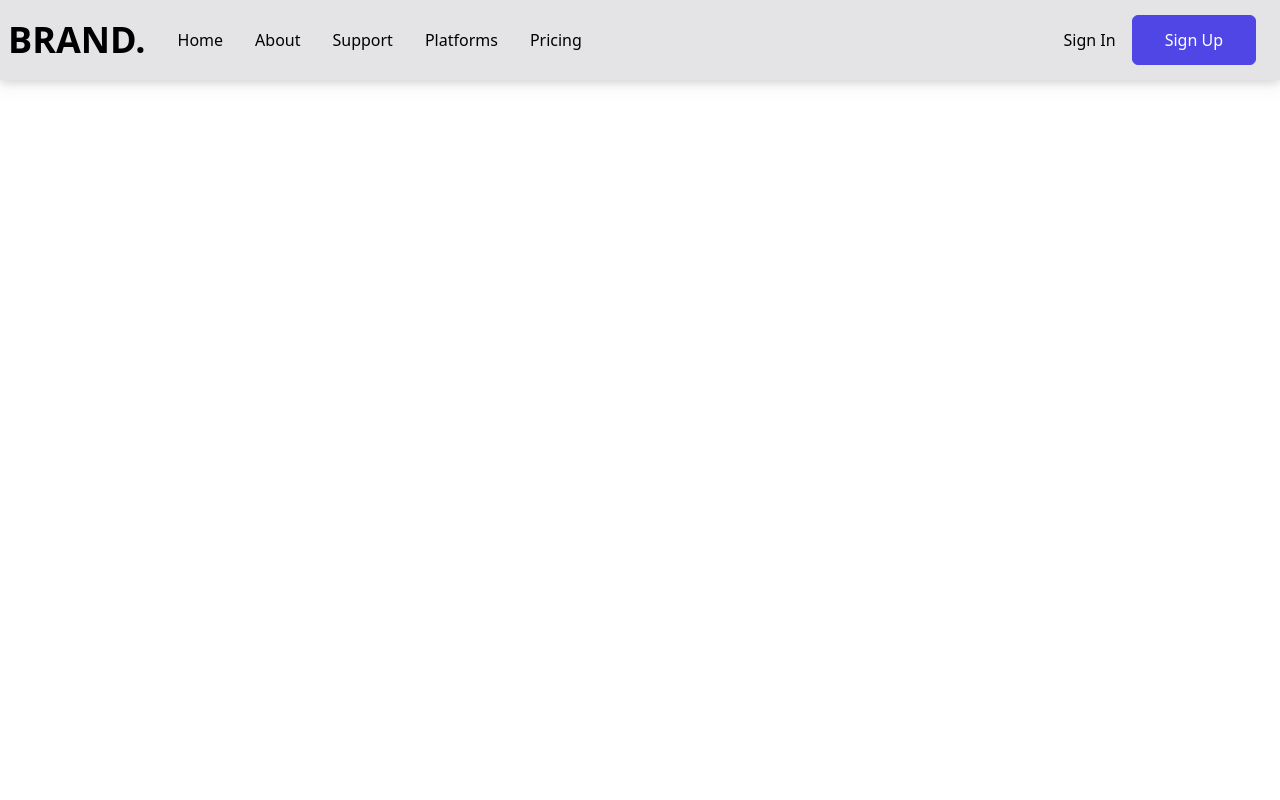
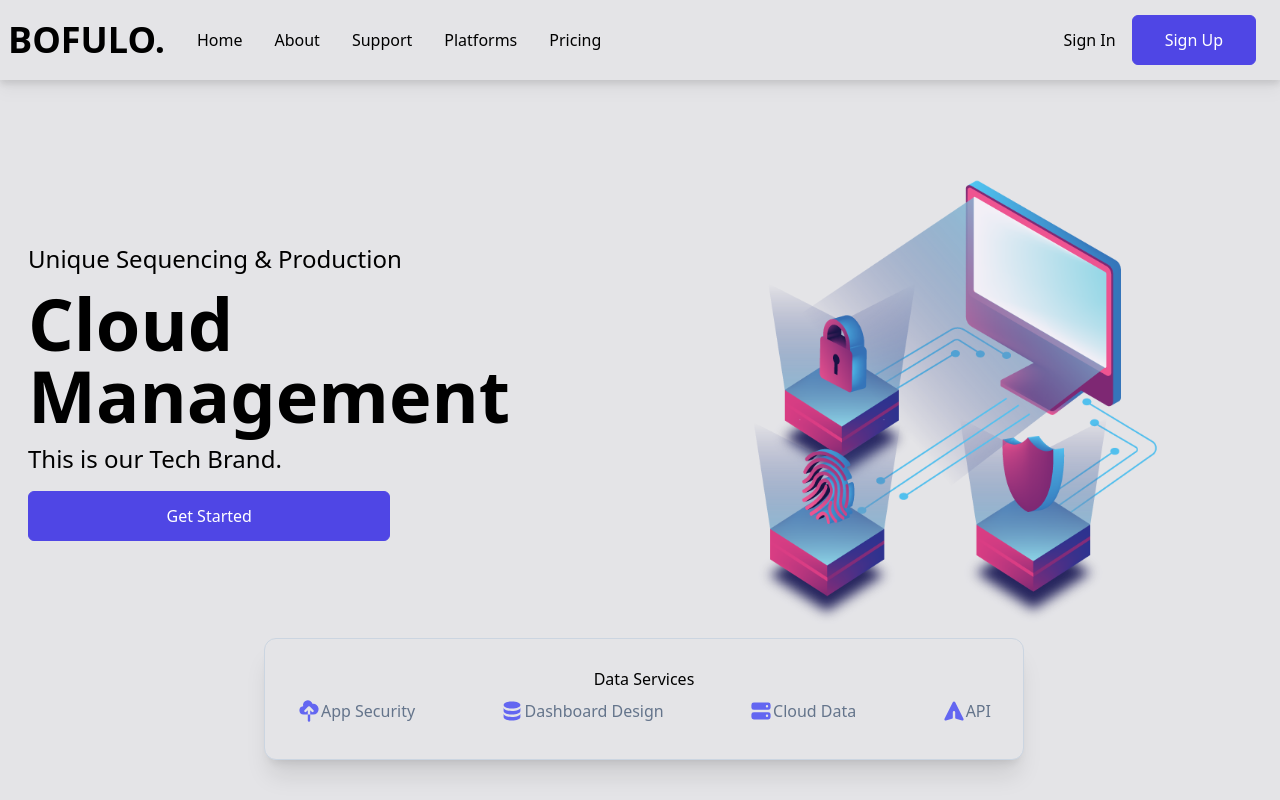
Before and after one commit to nejidevelops/Cloud-App, a React (Create React App) app: page / in a window 1280 px wide. Built offline with nearby package versions, Linux system fonts and the light colour scheme; the HTML template or start-up script is replaced by a standard one.

Commit message:
finishing on the data services

```diff
--- a/src/App.js
+++ b/src/App.js
@@ -1,10 +1,12 @@
 import React from 'react';
+import Hero from './components/Hero';
 import Navbar from './components/Navbar';
 
 function App() {
   return (
     <>
       <Navbar />
+      <Hero />
     </>
   );
 }
--- a/src/components/Hero.js
+++ b/src/components/Hero.js
@@ -13,7 +13,16 @@ function Hero() {
                 <button className='py-3 px-6 sm:w-[60%] my-4'>Get Started</button>
             </div>
             <div>
-
+                <img className='w-full' src={backgroundImg} alt="/" />
+            </div>
+            <div className='absolute flex flex-col py-7 md:min-w-[760px] bottom-[5%] mx-1 md:left-1/2 transform md:-translate-x-1/2 bg-zinc-200 border border-slate-300 rounded-xl text-center shadow-xl'>
+                <p>Data Services</p>
+                <div className='flex justify-between flex-wrap px-4'>
+                    <p className='flex px-4 py-2 text-slate-500'><CloudUploadIcon  className='h-6 text-indigo-500' /> App Security</p>
+                    <p className='flex px-4 py-2 text-slate-500'><DatabaseIcon  className='h-6 text-indigo-500' /> Dashboard Design</p>
+                    <p className='flex px-4 py-2 text-slate-500'><ServerIcon className='h-6 text-indigo-500' /> Cloud Data</p>
+                    <p className='flex px-4 py-2 text-slate-500'><PaperAirplaneIcon  className='h-6 text-indigo-500' /> API</p>
+                </div>
             </div>
         </div>
     </div>
--- a/src/components/Navbar.js
+++ b/src/components/Navbar.js
@@ -10,7 +10,7 @@ function Navbar() {
     <div className='w-screen h-[80px] z-10 bg-zinc-200 fixed drop-shadow-lg'>
         <div className='px-2 flex justify-between items-center w-full h-full'>
             <div className='flex items-center'>
-                <h1 className='text-3xl font-bold mr-4 sm:text-4xl'>BRAND.</h1>
+                <h1 className='text-3xl font-bold mr-4 sm:text-4xl'>BOFULO.</h1>
                 <ul className='hidden md:flex'>
                     <li>Home</li>
                     <li>About</li>
```
